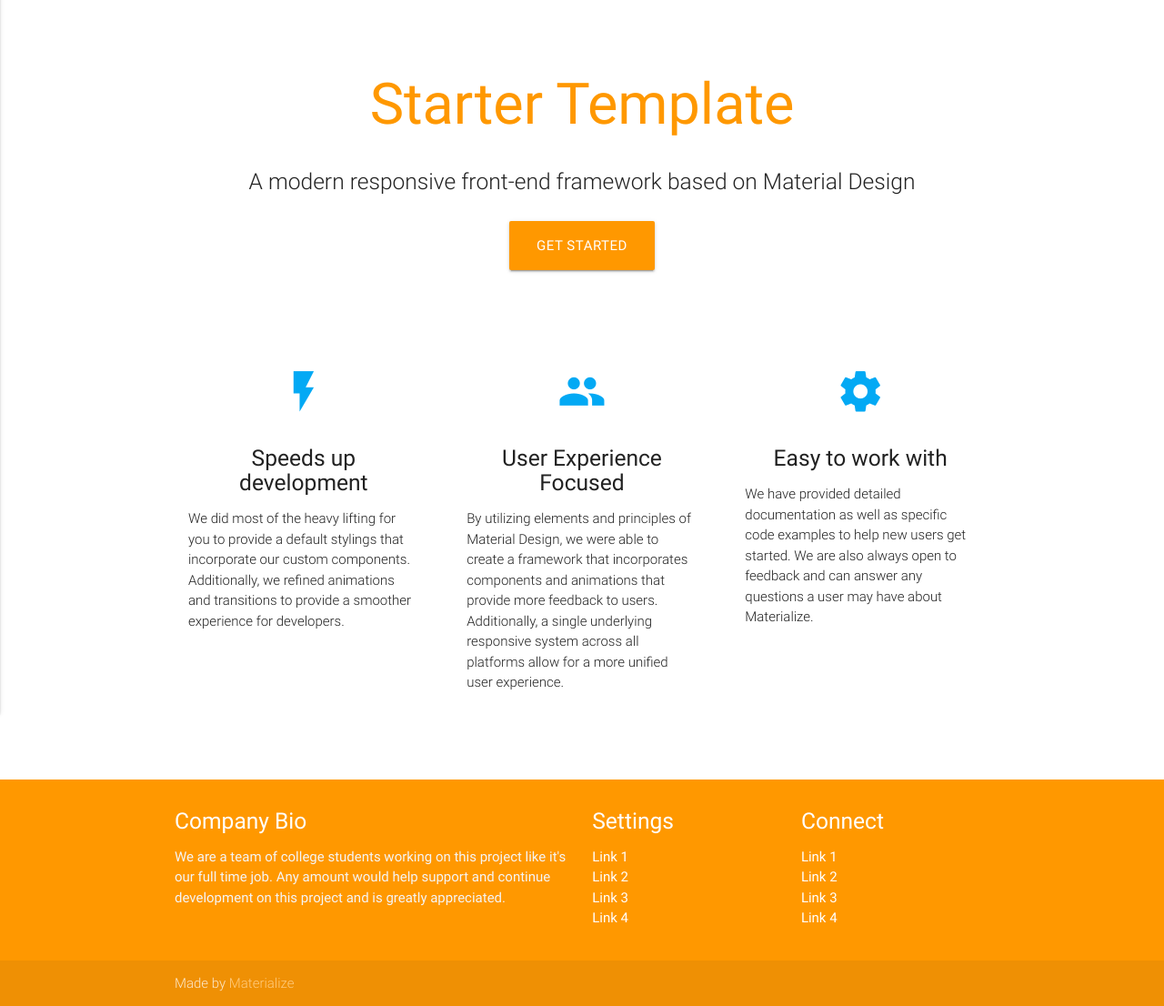
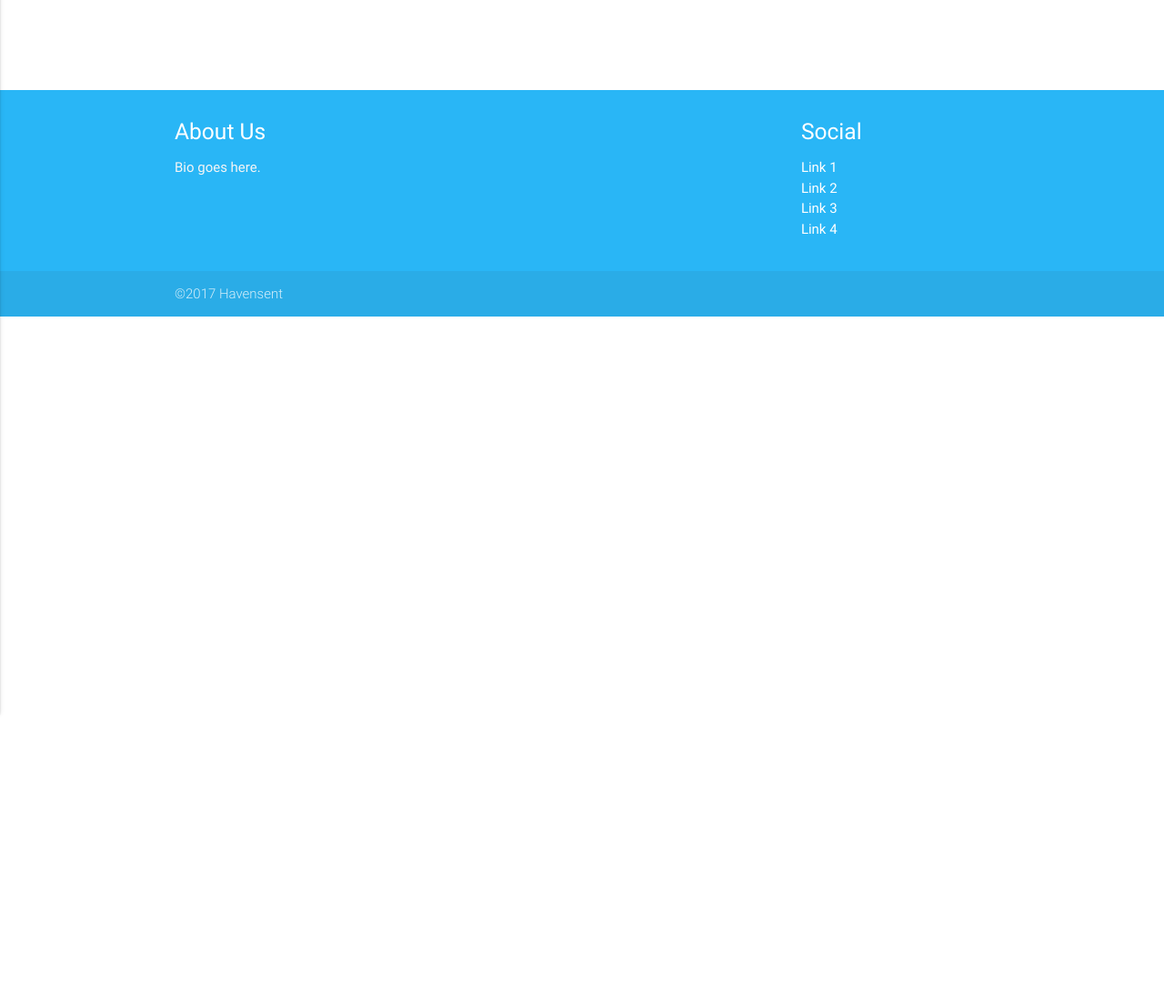
Before and after one commit to dkrish/havens-undocuhacks, a plain HTML site: page index.html in a window 1280 px wide. Shown: the part 76-1182 px from the top of the page at 91% size. After the commit the page ends 800 px from the top, so only its background shows below. Drawn offline with nearby package versions, Linux system fonts and the light colour scheme.

Commit message:
remove placeholder content

```diff
--- a/index.html
+++ b/index.html
@@ -25,15 +25,7 @@
   </nav>
   <div class="section no-pad-bot" id="index-banner">
     <div class="container">
-      <br><br>
-      <h1 class="header center orange-text">Starter Template</h1>
-      <div class="row center">
-        <h5 class="header col s12 light">A modern responsive front-end framework based on Material Design</h5>
-      </div>
-      <div class="row center">
-        <a href="http://materializecss.com/getting-started.html" id="download-button" class="btn-large waves-effect waves-light orange">Get Started</a>
-      </div>
-      <br><br>
+
 
     </div>
   </div>
@@ -45,30 +37,15 @@
       <!--   Icon Section   -->
       <div class="row">
         <div class="col s12 m4">
-          <div class="icon-block">
-            <h2 class="center light-blue-text"><i class="material-icons">flash_on</i></h2>
-            <h5 class="center">Speeds up development</h5>
 
-            <p class="light">We did most of the heavy lifting for you to provide a default stylings that incorporate our custom components. Additionally, we refined animations and transitions to provide a smoother experience for developers.</p>
-          </div>
         </div>
 
         <div class="col s12 m4">
-          <div class="icon-block">
-            <h2 class="center light-blue-text"><i class="material-icons">group</i></h2>
-            <h5 class="center">User Experience Focused</h5>
 
-            <p class="light">By utilizing elements and principles of Material Design, we were able to create a framework that incorporates components and animations that provide more feedback to users. Additionally, a single underlying responsive system across all platforms allow for a more unified user experience.</p>
-          </div>
         </div>
 
         <div class="col s12 m4">
-          <div class="icon-block">
-            <h2 class="center light-blue-text"><i class="material-icons">settings</i></h2>
-            <h5 class="center">Easy to work with</h5>
 
-            <p class="light">We have provided detailed documentation as well as specific code examples to help new users get started. We are also always open to feedback and can answer any questions a user may have about Materialize.</p>
-          </div>
         </div>
       </div>
 
@@ -76,26 +53,20 @@
     <br><br>
   </div>
 
-  <footer class="page-footer orange">
+  <footer class="page-footer light-blue lighten-1">
     <div class="container">
       <div class="row">
         <div class="col l6 s12">
-          <h5 class="white-text">Company Bio</h5>
-          <p class="grey-text text-lighten-4">We are a team of college students working on this project like it's our full time job. Any amount would help support and continue development on this project and is greatly appreciated.</p>
+          <h5 class="white-text">About Us</h5>
+          <p class="grey-text text-lighten-4">Bio goes here.</p>
 
 
         </div>
         <div class="col l3 s12">
-          <h5 class="white-text">Settings</h5>
-          <ul>
-            <li><a class="white-text" href="#!">Link 1</a></li>
-            <li><a class="white-text" href="#!">Link 2</a></li>
-            <li><a class="white-text" href="#!">Link 3</a></li>
-            <li><a class="white-text" href="#!">Link 4</a></li>
-          </ul>
+
         </div>
         <div class="col l3 s12">
-          <h5 class="white-text">Connect</h5>
+          <h5 class="white-text">Social</h5>
           <ul>
             <li><a class="white-text" href="#!">Link 1</a></li>
             <li><a class="white-text" href="#!">Link 2</a></li>
@@ -107,7 +78,7 @@
     </div>
     <div class="footer-copyright">
       <div class="container">
-      Made by <a class="orange-text text-lighten-3" href="http://materializecss.com">Materialize</a>
+      &copy;2017 Havensent
       </div>
     </div>
   </footer>
```
